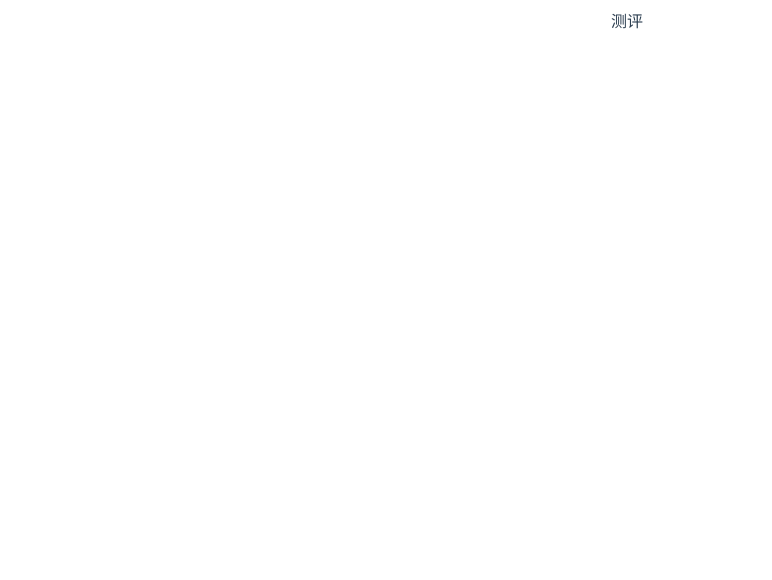
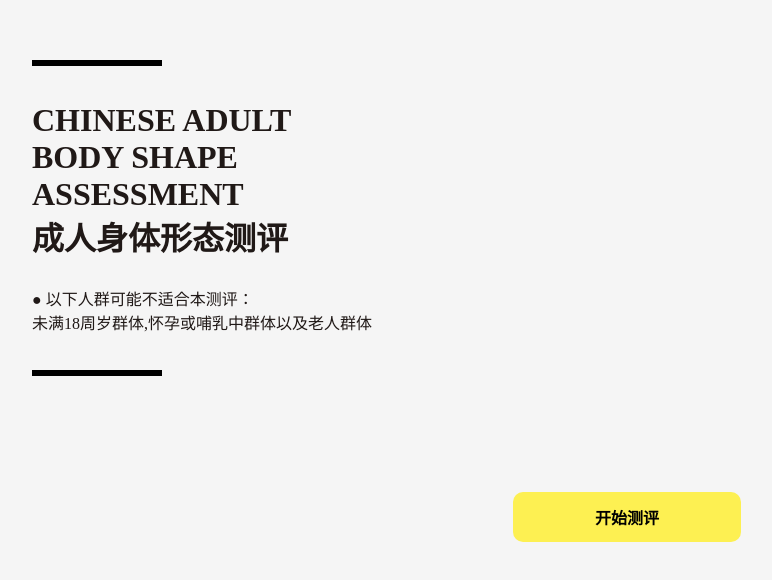
Before and after one commit to fanleqi/Body-Shape-Evaluation, a Vue app: page / in a window 1280 px wide. Shown: the top 580 px of the page, without its empty margins (13-785 px from the left). Built offline with nearby package versions, Linux system fonts and the light colour scheme.

Commit message:
feat:首页，年龄

```diff
--- a/src/App.vue
+++ b/src/App.vue
@@ -5,24 +5,12 @@
 </template>
 
 <style lang="scss">
-#app {
-  font-family: Avenir, Helvetica, Arial, sans-serif;
-  -webkit-font-smoothing: antialiased;
-  -moz-osx-font-smoothing: grayscale;
-  text-align: center;
-  color: #2c3e50;
-}
-
-#nav {
-  padding: 30px;
-
-  a {
-    font-weight: bold;
-    color: #2c3e50;
-
-    &.router-link-exact-active {
-      color: #42b983;
-    }
-  }
+@import "~@/assets/style/reset.scss";
+body {
+  text-align: left;
+  background: #F5F5F5;
+  color: #201917;
+  padding: 10px;
+  font-size: 16px;
 }
 </style>
--- /dev/null
+++ b/src/assets/style/reset.scss
@@ -0,0 +1,29 @@
+* {
+  margin: 0;
+  padding: 0;
+  box-sizing: border-box;
+}
+
+a {
+  text-decoration: none;
+  color: inherit;
+}
+
+ul,
+ol {
+  list-style: none;
+}
+
+button,
+input {
+  font: inherit;
+  border-radius: 0;
+}
+
+:focus {
+  outline: none;
+}
+
+h1,h2,h3,h4,h5,h6{
+  font-weight: normal;
+}
--- /dev/null
+++ b/src/components/age.vue
@@ -0,0 +1,53 @@
+<template>
+  <div class="age">
+    <div class="back" @click="back">返回</div>
+    <h3>您的年龄在？</h3>
+    <div class="selection" @click="next('/gender')">
+      <button>17岁及以下</button>
+      <button>18-25岁</button>
+      <button>26-35岁</button>
+      <button>36-45岁</button>
+      <button>46-55岁</button>
+      <button>56-65岁</button>
+      <button>66岁及以上</button>
+    </div>
+  </div>
+</template>
+
+<script>
+export default {
+  methods: {
+    back() {
+      this.$router.go(-1)
+    },
+    next(path){
+      this.$router.push(path)
+    }
+  },
+}
+</script>
+
+<style lang="scss" scoped>
+.age {
+  h3 {
+    text-align: center;
+    margin-bottom: 42px;
+  }
+  button {
+    width: 228px;
+    height: 50px;
+    background-color: #fff;
+    border-radius: 30px;
+    border: none;
+    text-align: center;
+    display: block;
+    margin-left: auto;
+    margin-right: auto;
+    margin-bottom: 16px;
+    &:active {
+      background: #2a2a2a;
+      color: #fff;
+    }
+  }
+}
+</style>
--- /dev/null
+++ b/src/components/gender.vue
@@ -0,0 +1,15 @@
+<template>
+  <div>
+    gender
+  </div>
+</template>
+
+<script>
+  export default {
+
+  }
+</script>
+
+<style lang="scss" scoped>
+
+</style>
--- a/src/router/index.js
+++ b/src/router/index.js
@@ -7,14 +7,16 @@ Vue.use(VueRouter)
 const routes = [
   {
     path: '/',
-    name: 'Home',
     component: Home
   },
-  // {
-  //   path: '/about',
-  //   name: 'About',
-  //   component: () => import('../views/About.vue')
-  // }
+  {
+    path: '/age',
+    component: () => import('../components/age.vue')
+  },
+  {
+    path: '/gender',
+    component: () => import('../components/gender.vue')
+  }
 ]
 
 const router = new VueRouter({
--- a/src/views/Home.vue
+++ b/src/views/Home.vue
@@ -1,13 +1,64 @@
 <template>
   <div class="home">
-    测评
+    <div class="line upperline"></div>
+    <div class="title">
+      <h1>CHINESE ADULT</h1>
+      <h1>BODY SHAPE</h1>
+      <h1>ASSESSMENT</h1>
+      <h1>成人身体形态测评</h1>
+    </div>
+    <ul>
+      <li>● 以下人群可能不适合本测评：</li>
+      <li>未满18周岁群体,怀孕或哺乳中群体以及老人群体</li>
+    </ul>
+    <div class="line downline"></div>
+    <button @click="start">开始测评</button>
   </div>
 </template>
 
 <script>
-// @ is an alias to /src
-// import HelloWorld from '@/components/HelloWorld.vue'
-
 export default {
+  methods: {
+    start(){
+      this.$router.push('/age')
+    }
+  },
 }
 </script>
+
+<style lang="scss" scoped>
+.home {
+  padding: 35px;
+  .line {
+    width: 130px;
+    height: 6px;
+    background-color: #000;
+  }
+  .upperline {
+    margin-top: 15px;
+  }
+  .title {
+    margin-top: 36px;
+    margin-bottom: 27px;
+  }
+  .downline {
+    margin-top: 36px;
+  }
+  h1 {
+    font-weight: 600;
+  }
+  button{
+    width: 228px;
+    height: 50px;
+    background-color: #fdf052;
+    border-radius: 10px;
+    border: none;
+    text-align: center;
+    font-weight: 600;
+    display:block;
+    margin-left: auto;
+    margin-right: auto;
+    margin-top: 116px;
+  }
+}
+</style>
```
